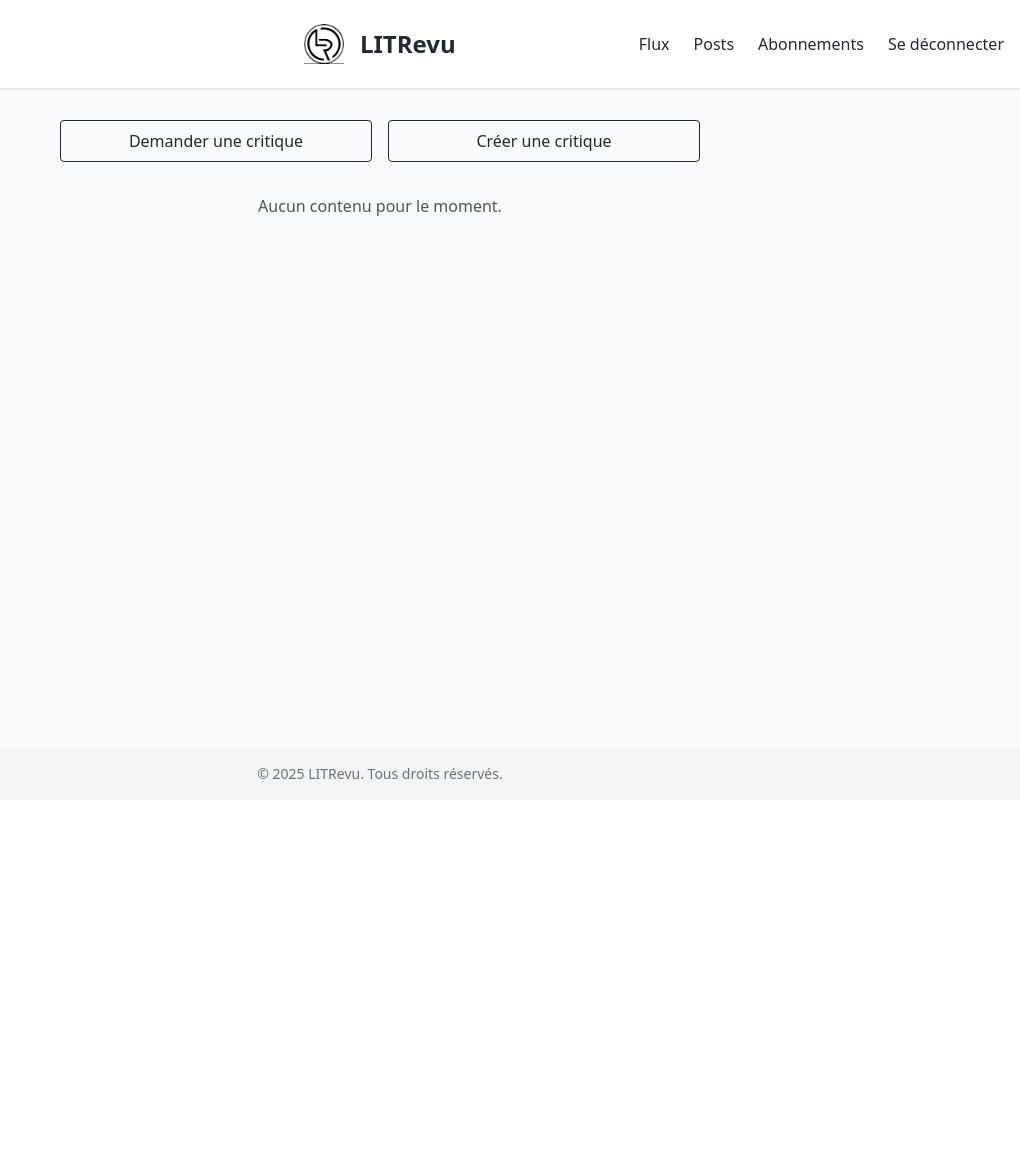
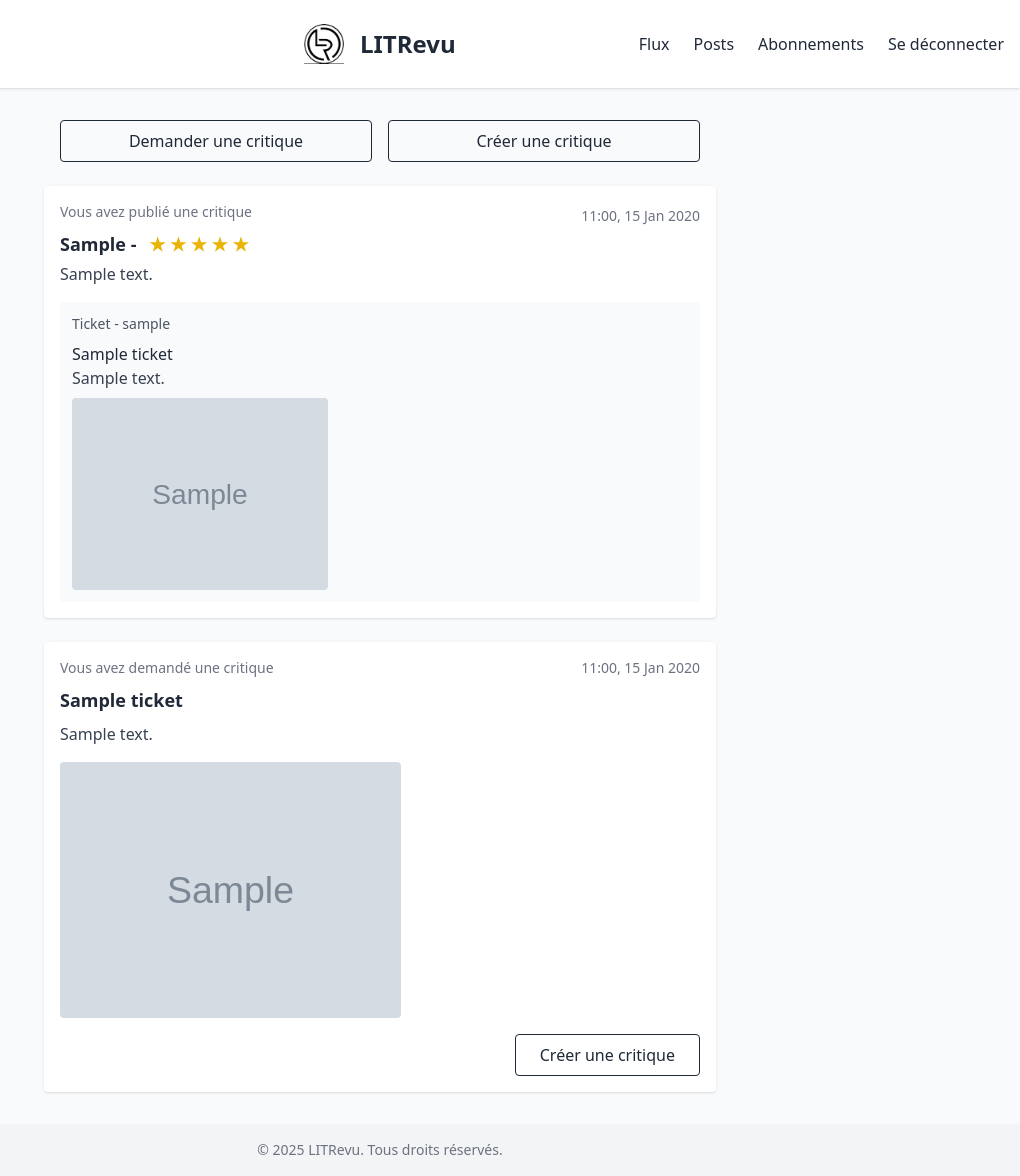
Before and after one commit to LsFbr/OC_Project9_LITRevu, a Django app: page /flux/ in a window 1280 px wide. Shown: the whole page, without its empty margins (260-1280 px from the left). Before the commit the page ends 779 px from the top, so only its background shows below. Run offline with Django 5.2, Linux system fonts and the light colour scheme; a user stored in the database is signed in; tables that the repository leaves empty hold one stand-in row (values such as "Sample post"); grey boxes marked "Sample" are stand-in pictures; some libraries are stand-ins or nearby versions.

Commit message:
refactor(flux.html): Update content rendering logic to handle both tickets and reviews.

```diff
--- a/litrevu/web_app/templates/web_app/flux.html
+++ b/litrevu/web_app/templates/web_app/flux.html
@@ -5,32 +5,65 @@
     <a href="{% url 'ticket' %}" class="text-center border border-gray-800 text-gray-800 font-medium w-1/2 py-2 px-4 rounded hover:bg-gray-100">Demander une critique</a>
     <a href="{% url 'review' %}" class="text-center border border-gray-800 text-gray-800 font-medium w-1/2 py-2 px-4 rounded hover:bg-gray-100">Créer une critique</a>
 </div>
-{% for ticket in tickets %}
+{% for item in content %}
     <div class="max-w-2xl mx-auto bg-white rounded shadow p-4 mt-6">
+        {% if item.content_type == "ticket" %}
             <div class="flex justify-between items-center">
-            {% if ticket.user == user %}
+                {% if item.user == user %}
                     <p class="text-gray-500 text-sm mb-2">
                         Vous avez demandé une critique
                     </p>
                 {% else %}
                     <p class="text-gray-500 text-sm mb-2">
-                    {{ ticket.user.username }} a demandé une critique
+                        {{ item.user.username }} a demandé une critique
                     </p>
                 {% endif %}
                 <p class="text-gray-500 text-sm mb-2">
-                {{ ticket.time_created|date:"H:i d M Y" }}
+                    {{ item.time_created|date:"H:i, d M Y" }}
                 </p>
             </div>
-        <h2 class="text-lg font-semibold text-gray-800 mb-2">{{ ticket.title }}</h2>
-        <p class="text-gray-700 mb-4">{{ ticket.description }}</p>
-        {% if ticket.image %}
-            <img src="{{ ticket.image.url }}" alt="Image du ticket" class="w-auto max-h-64 object-cover rounded mb-4">
+            <h2 class="text-lg font-semibold text-gray-800 mb-2">{{ item.title }}</h2>
+            <p class="text-gray-700 mb-4">{{ item.description }}</p>
+            {% if item.image %}
+                <img src="{{ item.image.url }}" alt="Image du ticket" class="w-auto max-h-64 object-cover rounded mb-4">
             {% endif %}
             <div class="flex justify-end gap-4">
-            <a href="{% url 'review_from_ticket' ticket.id %}" class="border border-gray-800 text-gray-800 font-medium py-2 px-6 rounded hover:bg-gray-100">
+                <a href="{% url 'review_from_ticket' item.id %}" class="border border-gray-800 text-gray-800 font-medium py-2 px-6 rounded hover:bg-gray-100">
                     Créer une critique
                 </a>
             </div>
+        {% else %} {# review #}
+            <div class="flex justify-between items-center">
+                {% if item.user == user %}
+                    <p class="text-gray-500 text-sm mb-2">
+                        Vous avez publié une critique
+                    </p>
+                {% else %}
+                    <p class="text-gray-500 text-sm mb-2">
+                        {{ item.user.username }} a publié une critique
+                    </p>
+                {% endif %}
+                <p class="text-gray-500 text-sm">{{ item.time_created|date:"H:i, d M Y" }}</p>
+            </div>
+            <h3 class="text-lg font-semibold text-gray-800 mb-1">
+                {{ item.headline }} -
+                <span class="text-yellow-500 ml-2">
+                    {% for i in "12345"|slice:":item.rating" %}
+                      ★
+                    {% endfor %}
+                </span>
+            </h3>
+            <p class="text-gray-700 mb-4 whitespace-pre-line">{{ item.body }}</p>
+
+            <div class="bg-gray-50 rounded p-3">
+                <p class="text-sm text-gray-600 mb-2">Ticket - {{ item.ticket.user.username }}</p>
+                <h4 class="font-medium text-gray-800">{{ item.ticket.title }}</h4>
+                <p class="text-gray-700 mb-2">{{ item.ticket.description }}</p>
+                {% if item.ticket.image %}
+                <img src="{{ item.ticket.image.url }}" alt="Image du ticket" class="w-auto max-h-48 object-cover rounded">
+                {% endif %}
+            </div>
+        {% endif %}
     </div>
 {% empty %}
     <p class="text-center text-gray-600 mt-8">Aucun contenu pour le moment.</p>
```
Lines whose indentation alone changed are shown as unchanged.
